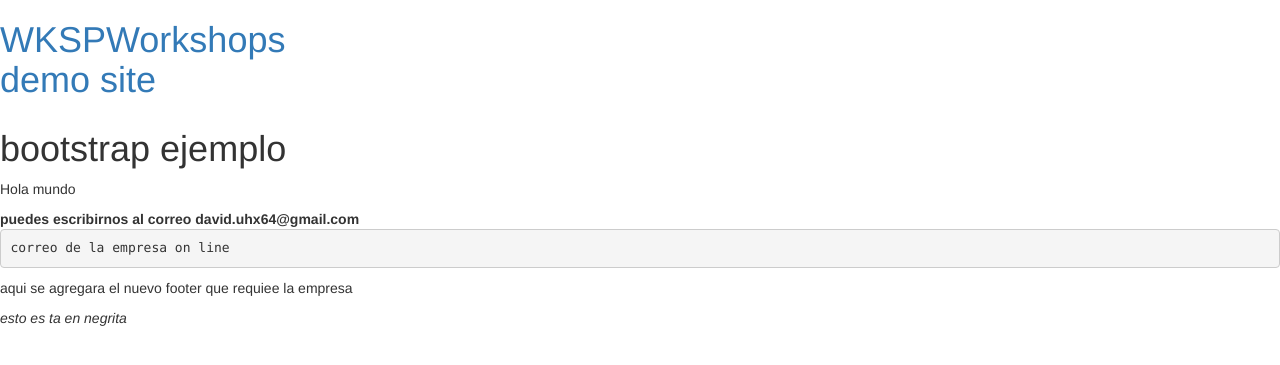
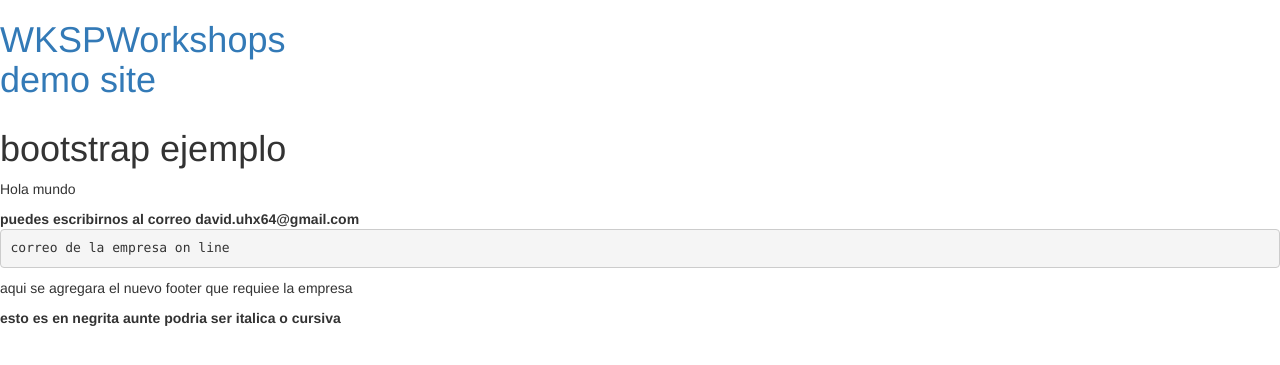
Before and after one commit to DavidUntama/bootstrap, a PHP site: page / in a window 1280 px wide. Shown: the top 365 px of the page. Run offline with PHP 8.4, Linux system fonts and the light colour scheme.

Commit message:
cambio en la misma linea

```diff
--- a/index.php
+++ b/index.php
@@ -23,7 +23,7 @@
 	<pre>correo de la empresa on line</pre>
 
 	<p>aqui se agregara el nuevo footer que requiee la empresa</p>
-	<i>esto es ta en negrita</i>
+	<b>esto es en negrita aunte podria ser italica o cursiva</b>
 
 	<?php include 'inc/footer_common.php'; ?>
 </body>
```
